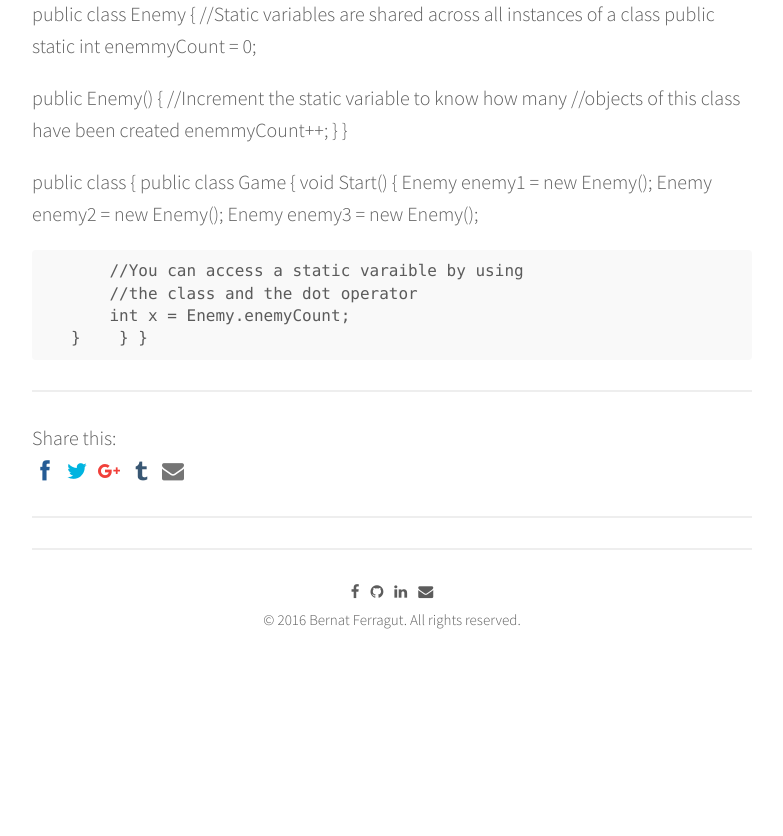
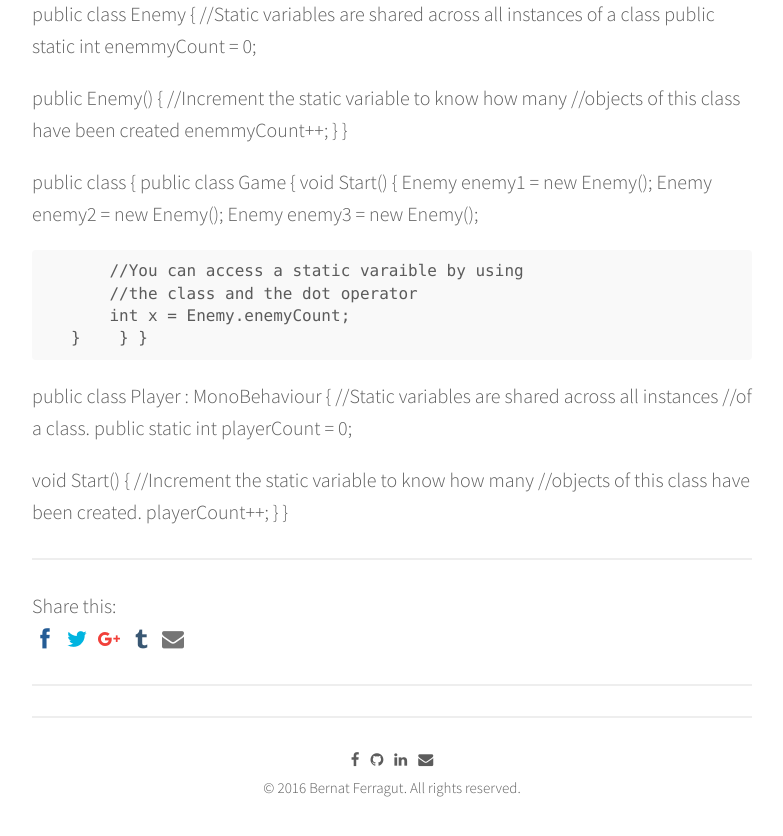
Before and after one commit to bernatferragut/FutureWeb-blog, a Jekyll site: the page built from _posts/22-12-16-VR-Scripting in Unity-2.md.md, in a window 1280 px wide and 900 px high, scrolled down 2106 px. Shown: the top 836 px of the window, without its empty margins (248-1031 px from the left). Built offline with Jekyll 4.4.1, drawn with Linux system fonts in a browser that asks for light colours; nearby versions of some CDN libraries; comment, search, counter and statistics services are not loaded; before the commit the page ends 2838 px from its top, so only the background shows below that.

Commit message:
Update 22-12-16-VR-Scripting in Unity-2.md.md
statics 3

```diff
--- a/_posts/22-12-16-VR-Scripting in Unity-2.md.md
+++ b/_posts/22-12-16-VR-Scripting in Unity-2.md.md
@@ -119,3 +119,17 @@ public class
        }
    }
 }
+
+public class Player : MonoBehaviour
+{
+   //Static variables are shared across all instances
+   //of a class.
+   public static int playerCount = 0;
+
+   void Start()
+   {
+       //Increment the static variable to know how many
+       //objects of this class have been created.
+       playerCount++;
+   }
+}
```
